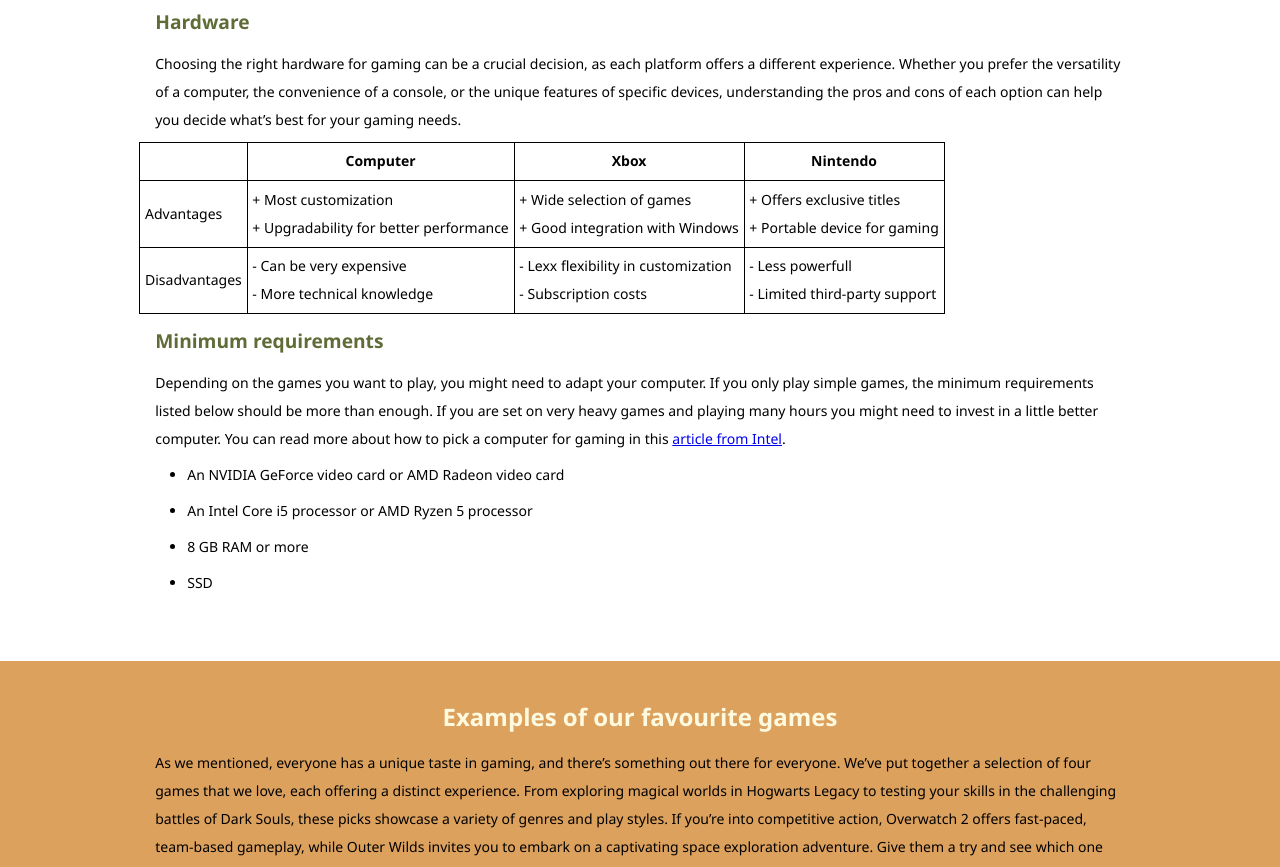
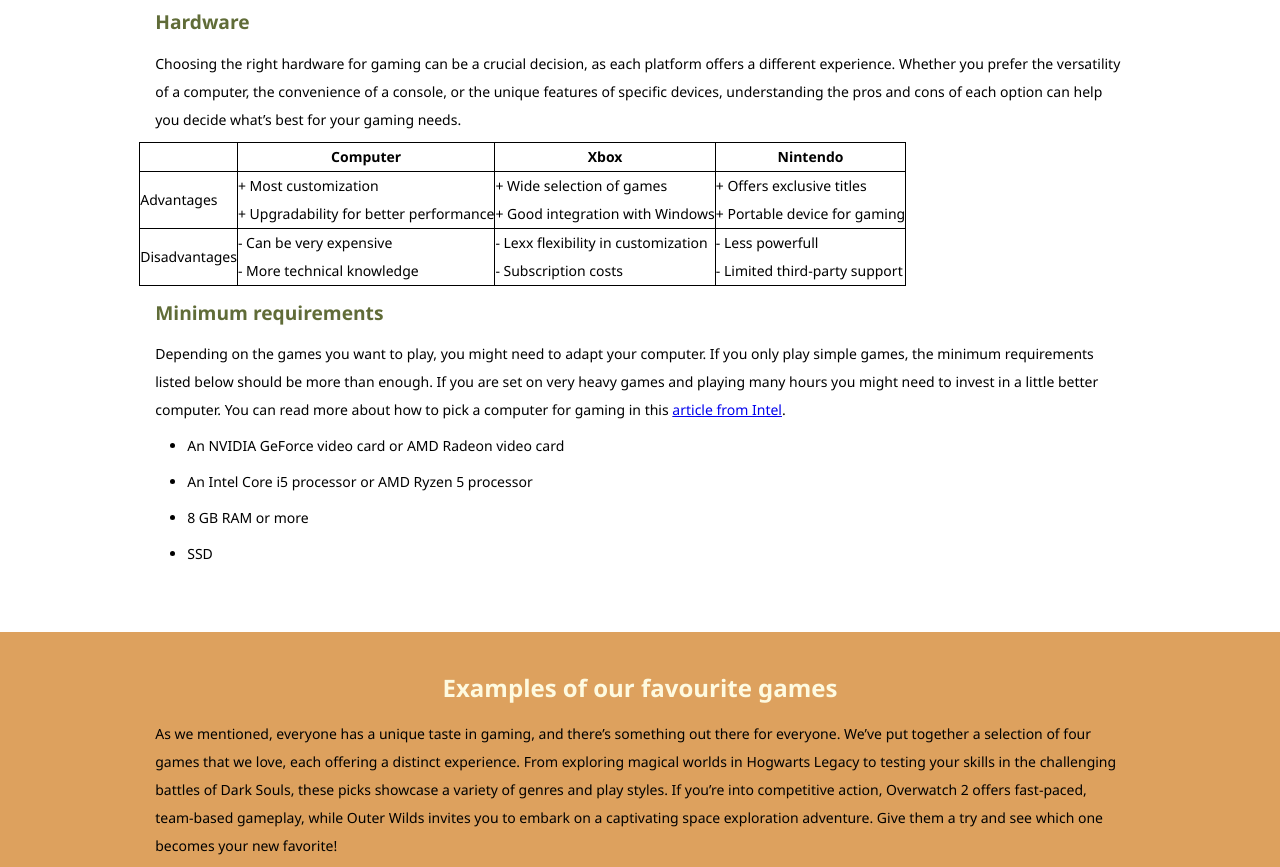
Before and after one commit to evzistara/test, a plain HTML site: page index.html in a window 1280 px wide. Shown: the part 1484-2351 px from the top of the page. Drawn offline with Linux system fonts and the light colour scheme.

Commit message:
Update styles.css

```diff
--- a/styles.css
+++ b/styles.css
@@ -423,7 +423,7 @@ section{
 }
 .activity__table, th, td{
     border: 1px solid black;
-    padding: 0.3rem;
+    padding: 0rem;
     border-collapse: collapse;
     margin-left: -0.5rem;
 }
```
